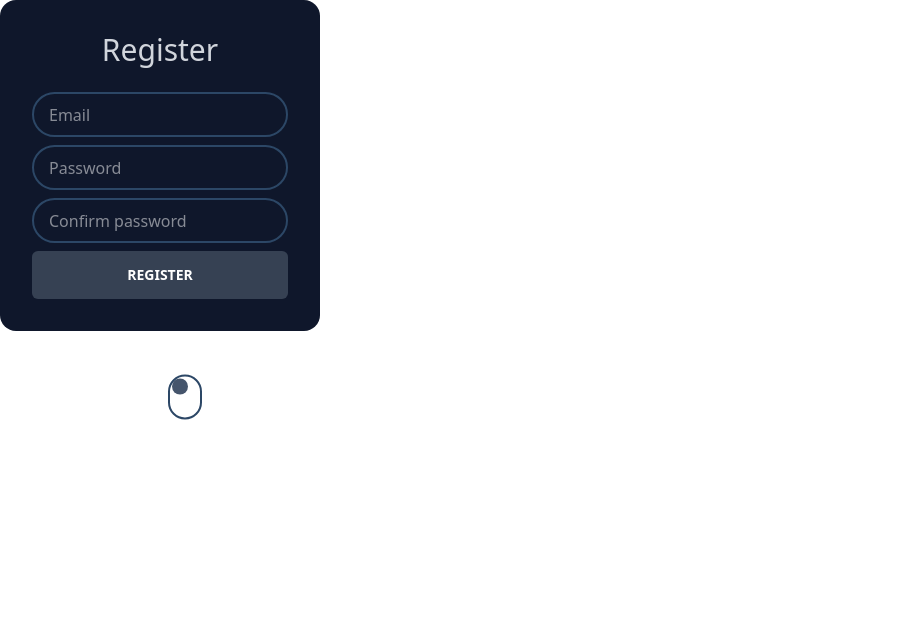
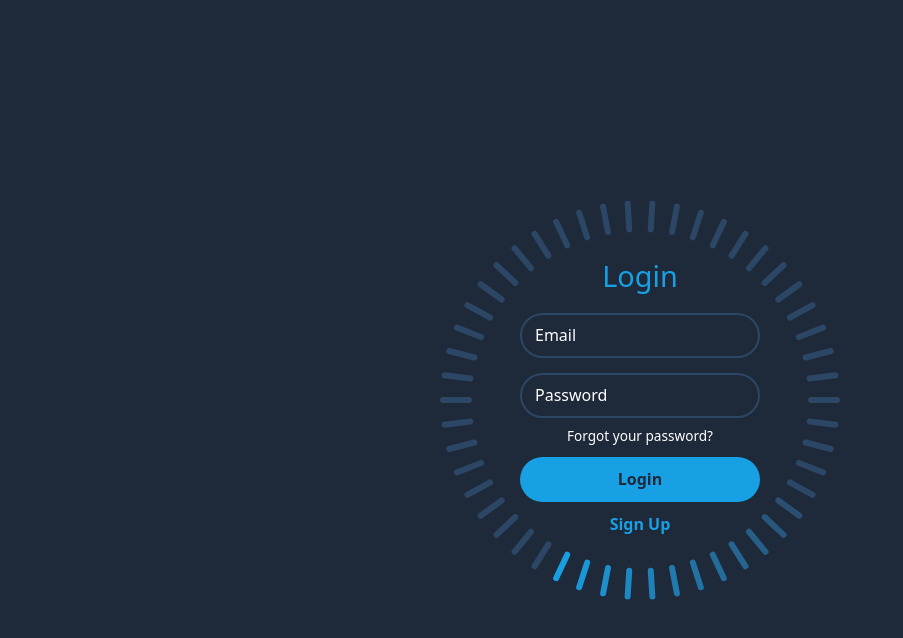
Before and after one commit to JorgePalomino2712/TechShop, a React (Vite) app: page / in a window 1280 px wide. Shown: the top 638 px of the page, without its empty margins (0-903 px from the left). Built offline with nearby package versions, Linux system fonts and the light colour scheme.

Commit message:
Creacion del Login

```diff
--- /dev/null
+++ b/src/pages/Home.jsx
@@ -0,0 +1,29 @@
+import React from 'react'
+import { useNavigate } from 'react-router-dom'
+import { useState, useEffect } from 'react'
+
+export default function Home() {
+    const navigate = useNavigate();
+    const [user, setUser] = useState("");
+
+    useEffect(() => {
+        const token = localStorage.getItem("token");
+        if (!token) {
+            navigate("/")
+        } else {
+            const userName = localStorage.getItem("nombre");
+            setUser(userName);
+        }
+    }, [navigate]);
+    function cerrarSesion() {
+        localStorage.clear();
+        navigate("/")
+
+    }
+    return (
+        <div className='flex flex-col items-center justify-center'>
+            <h2>Bienvenido de nuevo {user}</h2>
+            <button onClick={cerrarSesion} className='bg-green-600 px-3 py-2 rounded-2xl'>Cerrar Sesion</button>
+        </div>
+    )
+}
--- a/src/pages/Login.jsx
+++ b/src/pages/Login.jsx
@@ -1,44 +1,137 @@
-import React from 'react'
+
 import "../styles.css"
+import React, { useState } from 'react'
+import { useNavigate } from 'react-router-dom'
 
 export default function Login() {
+    const [email, setEmail] = useState("")
+    const [password, setPassword] = useState("")
+    const [error, setError] = useState(null)
+    const [loading, setLoading] = useState("")
+    const navigate = useNavigate();
+
+    async function enviarFormulario(e) {
+        e.preventDefault();
+        setLoading(true);
+        setError(null);
+        console.log("Hola Jorge")
+        console.log(email)
+        console.log(password)
+        try {
+            const respuesta = await fetch("https://api-funval-g6.onrender.com/auth/login",
+                {
+                    method: "POST",
+                    headers: {
+                        "Content-Type": "application/json",
+                    },
+                    body: JSON.stringify({
+                        email,
+                        password,
+                    }),
+                }
+            );
+            const data = await respuesta.json();
+            console.log(data)
+            if (!respuesta.ok) {
+                throw new Error(data.message || "credenciales incorrectas");
+            }
+            localStorage.setItem("token", data.access_token)
+            localStorage.setItem("nombre", data.user_name)
+            navigate("/home")
+        } catch (err) {
+            setError(err.message);
+            console.log(error)
+        } finally {
+            setLoading(false);
+        }
+    }
     return (
-        <>
-            <>
-                {/* From Uiverse.io by Yaya12085 */}
-                <div className="w-80 rounded-2xl bg-slate-900">
-                    <div className="flex flex-col gap-2 p-8">
-                        <p className="text-center text-3xl text-gray-300 mb-4">Register</p>
-                        <input
-                            className="bg-slate-900 w-full rounded-lg border border-gray-300 px-4 py-3 focus:outline-none focus:ring-2 focus:ring-gray-700 focus:ring-offset-2 focus:ring-offset-gray-800"
-                            placeholder="Email"
-                        />
-                        <input
-                            className="bg-slate-900 w-full rounded-lg border border-gray-300 px-4 py-3 focus:outline-none focus:ring-2 focus:ring-gray-700 focus:ring-offset-2 focus:ring-offset-gray-800"
-                            placeholder="Password"
-                        />
-                        <input
-                            className="bg-slate-900 w-full rounded-lg border border-gray-300 px-4 py-3 focus:outline-none focus:ring-2 focus:ring-gray-700 focus:ring-offset-2 focus:ring-offset-gray-800"
-                            placeholder="Confirm password"
-                        />
-                        <label className="flex cursor-pointer items-center justify-between p-1 text-slate-400">
-                            Accept terms of use
-                            <div className="relative inline-block">
-                                <input
-                                    className="peer h-6 w-12 cursor-pointer appearance-none rounded-full border border-gray-300 bg-gary-400 checked:border-green-300 focus-visible:outline-none focus-visible:ring-2 focus-visible:ring-gray-900 focus-visible:ring-offset-2"
-                                    type="checkbox"
-                                />
-                                <span className="pointer-events-none absolute left-1 top-1 block h-4 w-4 rounded-full bg-slate-600 transition-all duration-200 peer-checked:left-7 peer-checked:bg-green-300" />
-                            </div>
-                        </label>
-                        <button className="inline-block cursor-pointer rounded-md bg-gray-700 px-4 py-3.5 text-center text-sm font-semibold uppercase text-white transition duration-200 ease-in-out hover:bg-gray-800 focus-visible:outline-none focus-visible:ring-2 focus-visible:ring-gray-700 focus-visible:ring-offset-2 active:scale-95">
-                            Register
+        <div className='h-screen flex items-center justify-center bg-gray-800'>
+
+            <div className="container">
+                <div className="login-box">
+                    <h2>Login</h2>
+                    <form
+                        onSubmit={enviarFormulario}
+                        action="#">
+                        <div className="input-box">
+                            <input onChange={(e) => {
+                                setEmail(e.target.value)
+                            }}
+                                defaultValue="" required="" type="email" />
+                            <label>Email</label>
+                        </div>
+                        <div className="input-box">
+                            <input
+                                onChange={(e) => {
+                                    setPassword(e.target.value)
+                                }}
+                                defaultValue="" required="" type="password" />
+                            <label>Password</label>
+                        </div>
+                        <div className="forgot-pass">
+                            <a href="#">Forgot your password?</a>
+                        </div>
+                        <button className="btn" type="submit">
+                            Login
                         </button>
-                    </div>
+                        <div className="signup-link">
+                            <a href="#">Sign Up</a>
+                        </div>
+                    </form>
                 </div>
-            </>
-
-        </>
+                <span style={{ "--i": 0 }}></span>
+                <span style={{ "--i": 1 }}></span>
+                <span style={{ "--i": 2 }}></span>
+                <span style={{ "--i": 3 }}></span>
+                <span style={{ "--i": 4 }}></span>
+                <span style={{ "--i": 5 }}></span>
+                <span style={{ "--i": 6 }}></span>
+                <span style={{ "--i": 7 }}></span>
+                <span style={{ "--i": 8 }}></span>
+                <span style={{ "--i": 9 }}></span>
+                <span style={{ "--i": 10 }}></span>
+                <span style={{ "--i": 11 }}></span>
+                <span style={{ "--i": 12 }}></span>
+                <span style={{ "--i": 13 }}></span>
+                <span style={{ "--i": 14 }}></span>
+                <span style={{ "--i": 15 }}></span>
+                <span style={{ "--i": 16 }}></span>
+                <span style={{ "--i": 17 }}></span>
+                <span style={{ "--i": 18 }}></span>
+                <span style={{ "--i": 19 }}></span>
+                <span style={{ "--i": 20 }}></span>
+                <span style={{ "--i": 21 }}></span>
+                <span style={{ "--i": 22 }}></span>
+                <span style={{ "--i": 23 }}></span>
+                <span style={{ "--i": 24 }}></span>
+                <span style={{ "--i": 25 }}></span>
+                <span style={{ "--i": 26 }}></span>
+                <span style={{ "--i": 27 }}></span>
+                <span style={{ "--i": 28 }}></span>
+                <span style={{ "--i": 29 }}></span>
+                <span style={{ "--i": 30 }}></span>
+                <span style={{ "--i": 31 }}></span>
+                <span style={{ "--i": 32 }}></span>
+                <span style={{ "--i": 33 }}></span>
+                <span style={{ "--i": 34 }}></span>
+                <span style={{ "--i": 35 }}></span>
+                <span style={{ "--i": 36 }}></span>
+                <span style={{ "--i": 37 }}></span>
+                <span style={{ "--i": 38 }}></span>
+                <span style={{ "--i": 39 }}></span>
+                <span style={{ "--i": 40 }}></span>
+                <span style={{ "--i": 41 }}></span>
+                <span style={{ "--i": 42 }}></span>
+                <span style={{ "--i": 43 }}></span>
+                <span style={{ "--i": 44 }}></span>
+                <span style={{ "--i": 45 }}></span>
+                <span style={{ "--i": 46 }}></span>
+                <span style={{ "--i": 47 }}></span>
+                <span style={{ "--i": 48 }}></span>
+                <span style={{ "--i": 49 }}></span>
+            </div>
+        </div>
 
     )
 }
--- a/src/styles.css
+++ b/src/styles.css
@@ -25,7 +25,7 @@
 
 @keyframes blink {
   0% {
-    background: #0ef;
+    background: #18A0E4;
   }
   25% {
     background: #2c4766;
@@ -48,7 +48,7 @@ form {
 
 h2 {
   font-size: 1.8em;
-  color: #0ef;
+  color: #18A0E4;
   text-align: center;
   margin-bottom: 10px;
 }
@@ -72,7 +72,7 @@ input {
 }
 
 input:focus {
-  border-color: #0ef;
+  border-color: #18A0E4;
 }
 
 input[value]:not([value=""]) ~ label,
@@ -81,7 +81,7 @@ input:focus ~ label {
   font-size: 0.8em;
   background: #1f293a;
   padding: 0 6px;
-  color: #0ef;
+  color: #18A0E4;
 }
 
 label {
@@ -109,7 +109,7 @@ label {
 .btn {
   width: 100%;
   height: 45px;
-  background: #0ef;
+  background: #18A0E4;
   border: none;
   outline: none;
   border-radius: 40px;
@@ -126,7 +126,7 @@ label {
 
 .signup-link a {
   font-size: 1em;
-  color: #0ef;
+  color: #18A0E4;
   text-decoration: none;
   font-weight: 600;
 }
```
